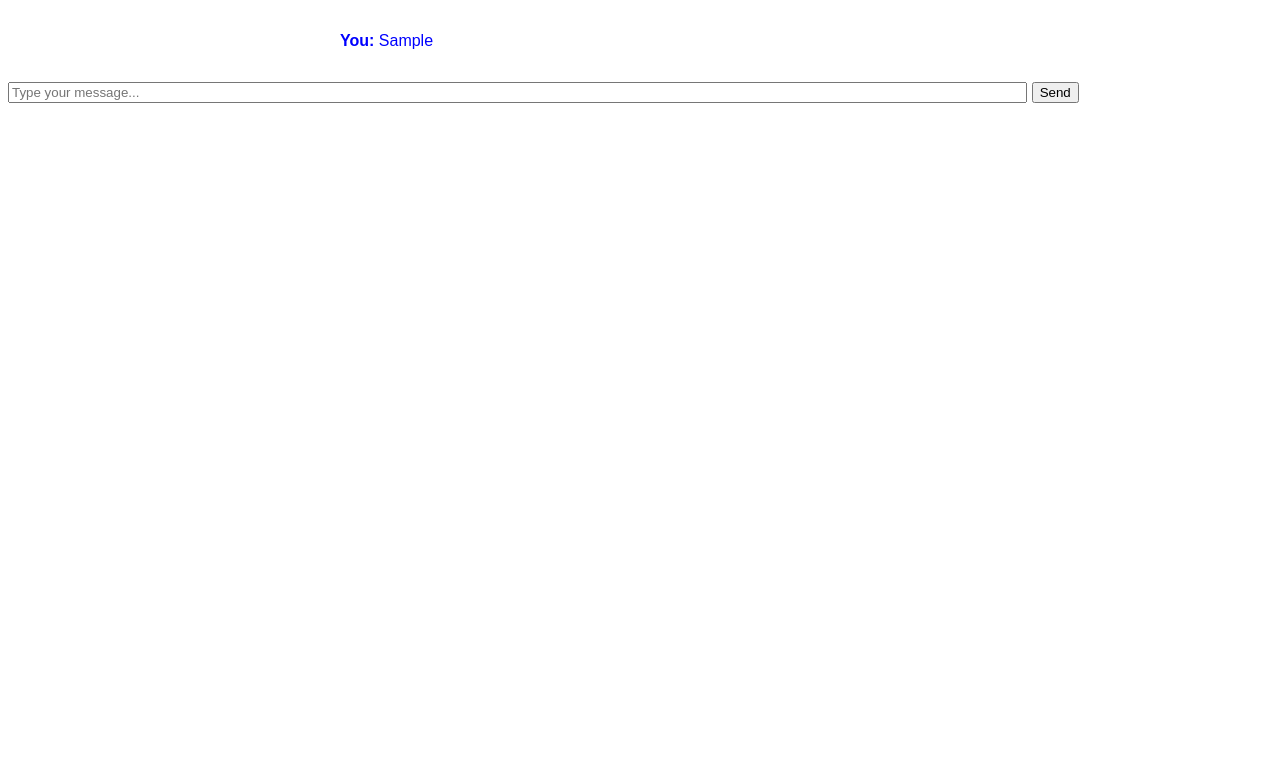
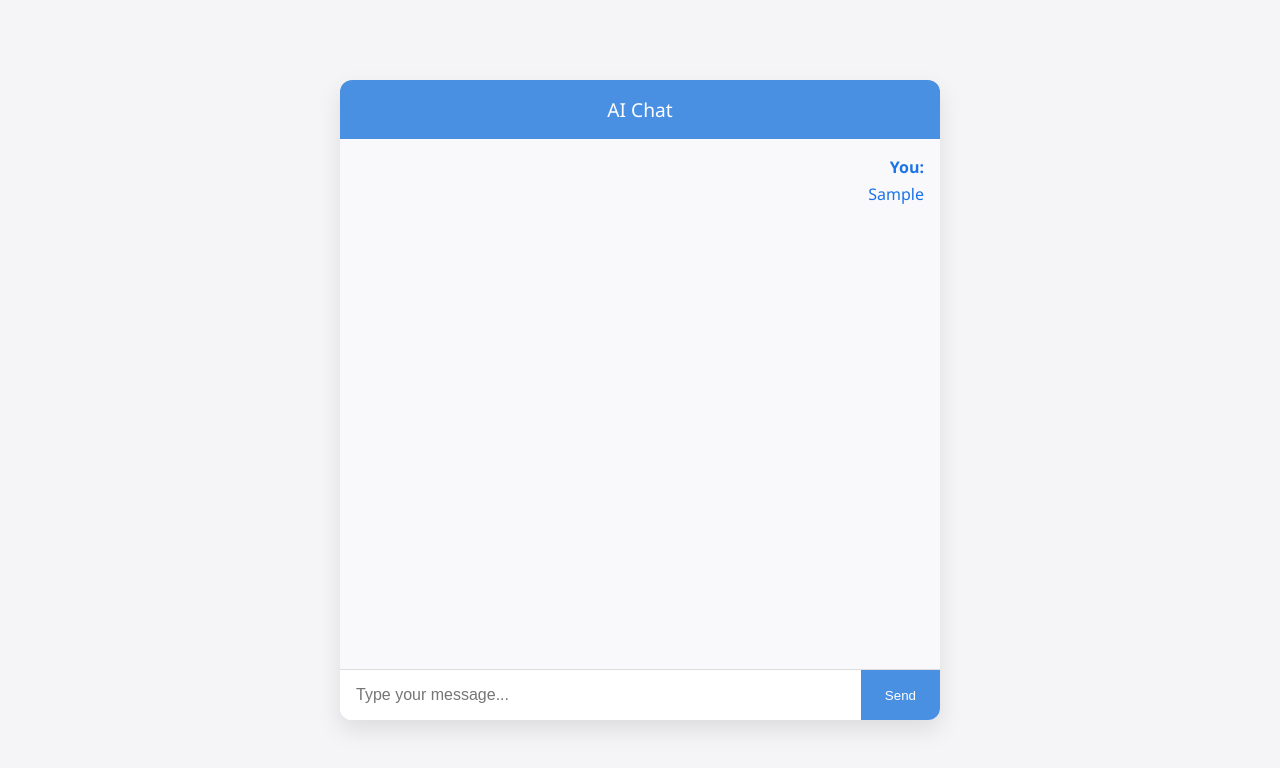
Before and after one commit to TheKKKllyy/AI-ASCII, a plain HTML site: page index.html in a window 1280 px wide. Both pictures are taken after typing "Sample" into the empty fields and a click on the button "Send". Drawn offline with Linux system fonts and the light colour scheme; no server answers.

Commit message:
Update index.html

```diff
--- a/index.html
+++ b/index.html
@@ -4,24 +4,105 @@
 <meta charset="UTF-8">
 <title>AI Chat</title>
 <style>
-  body { font-family: sans-serif; }
-  .chat { max-width: 600px; margin: 2em auto; }
-  .message { margin-bottom: 1em; }
-  .user { color: blue; }
-  .ai { color: green; }
+  /* Reset some default styles */
+  * { box-sizing: border-box; margin: 0; padding: 0; }
+
+  body {
+    font-family: 'Segoe UI', Tahoma, Geneva, Verdana, sans-serif;
+    background: #f5f5f7;
+    display: flex;
+    justify-content: center;
+    align-items: center;
+    height: 100vh;
+  }
+
+  .chat-container {
+    width: 100%;
+    max-width: 600px;
+    height: 80vh;
+    display: flex;
+    flex-direction: column;
+    background: #fff;
+    border-radius: 12px;
+    box-shadow: 0 10px 25px rgba(0,0,0,0.1);
+    overflow: hidden;
+  }
+
+  .chat-header {
+    padding: 1rem;
+    background: #4a90e2;
+    color: white;
+    font-size: 1.2rem;
+    text-align: center;
+  }
+
+  .chat-box {
+    flex: 1;
+    padding: 1rem;
+    overflow-y: auto;
+    background: #f9f9fb;
+  }
+
+  .message {
+    margin-bottom: 1rem;
+    line-height: 1.5;
+  }
+
+  .user { text-align: right; color: #1a73e8; }
+  .ai { text-align: left; color: #2c7a7b; }
+
+  .message strong { display: block; margin-bottom: 0.2rem; }
+
+  .input-area {
+    display: flex;
+    border-top: 1px solid #ddd;
+  }
+
+  .input-area input {
+    flex: 1;
+    padding: 1rem;
+    border: none;
+    font-size: 1rem;
+  }
+
+  .input-area button {
+    padding: 1rem 1.5rem;
+    background: #4a90e2;
+    color: white;
+    border: none;
+    cursor: pointer;
+    transition: background 0.2s ease;
+  }
+
+  .input-area button:hover {
+    background: #357ab7;
+  }
+
+  /* Markdown support (basic) */
+  .ai em { font-style: italic; }
+  .ai strong { font-weight: bold; }
+  .ai h1, .ai h2, .ai h3 { margin-top: 0.5rem; margin-bottom: 0.5rem; }
+  .ai ul { padding-left: 1.2rem; list-style: disc; }
 </style>
 </head>
 <body>
-<div class="chat" id="chat"></div>
-<input type="text" id="input" placeholder="Type your message..." style="width: 80%;">
-<button onclick="sendMessage()">Send</button>
+
+<div class="chat-container">
+  <div class="chat-header">AI Chat</div>
+  <div class="chat-box" id="chat"></div>
+  <div class="input-area">
+    <input type="text" id="input" placeholder="Type your message..." />
+    <button onclick="sendMessage()">Send</button>
+  </div>
+</div>
 
 <script>
-const PROXY_URL = "https://your-proxy-url.com/chat"; // replace with your Render URL
+const PROXY_URL = "https://dpp-kdvl.onrender.com"; // replace with your Render URL
 
 async function sendMessage() {
   const input = document.getElementById("input");
-  const message = input.value;
+  const message = input.value.trim();
+  if (!message) return;
   input.value = "";
 
   appendMessage("You", message, "user");
@@ -31,7 +112,7 @@ async function sendMessage() {
     headers: { "Content-Type": "application/json" },
     body: JSON.stringify({
       messages: [
-        { role: "system", content: "You are a witty, friendly AI. Always respond in English only. Prefix messages with 'AI:' and use Markdown formatting for bold, italics, headers, and lists where appropriate." },
+        { role: "system", content: "You are a, friendly AI named Henry, introduce yourself by saying'Hi, I'm Henry, Khyenrab's friend. Here to answer all your questions.'. Always respond in English only. Prefix messages with 'AI:' and use Markdown formatting for bold, italics, headers, and lists where appropriate." },
         { role: "user", content: message }
       ]
     })
@@ -46,10 +127,19 @@ function appendMessage(who, text, cls) {
   const chat = document.getElementById("chat");
   const div = document.createElement("div");
   div.className = `message ${cls}`;
-  div.innerHTML = `<strong>${who}:</strong> ${text}`;
+  // Replace Markdown **bold** and *italic* with HTML tags
+  div.innerHTML = `<strong>${who}:</strong> ${text
+    .replace(/\*\*(.+?)\*\*/g, "<strong>$1</strong>")
+    .replace(/\*(.+?)\*/g, "<em>$1</em>")
+    .replace(/^### (.+)$/gm, "<h3>$1</h3>")
+    .replace(/^## (.+)$/gm, "<h2>$1</h2>")
+    .replace(/^# (.+)$/gm, "<h1>$1</h1>")
+    .replace(/^- (.+)$/gm, "<li>$1</li>")
+  }`;
   chat.appendChild(div);
   chat.scrollTop = chat.scrollHeight;
 }
 </script>
+
 </body>
 </html>
```
